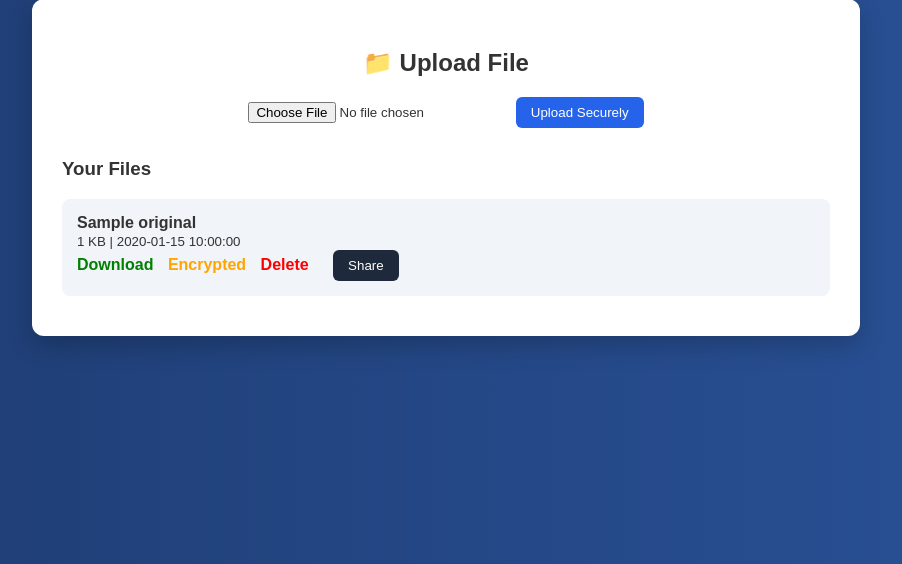
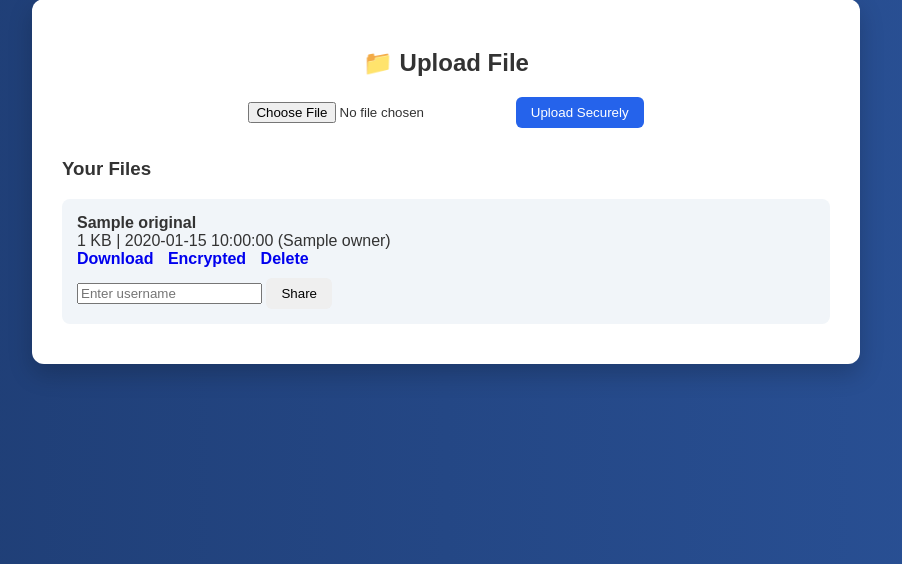
Before and after one commit to Hheemm15/secure-file-sharing-system, a Flask app: template templates/upload.html in a window 1280 px wide. Shown: the part 100-664 px from the top of the page, without its empty margins (194-1096 px from the left). Run offline with Flask 3, Linux system fonts and the light colour scheme; the template is opened without the code that fills it: most values are stand-ins (such as "Sample title", 1, 10 or a date in 2020); parts of the project's set-up code (start-up, migrations or seed data) failed here and were passed over.

Commit message:
add secure file sharing from db users

```diff
--- a/app.py
+++ b/app.py
@@ -51,6 +51,9 @@ def login():
 
         if user:
             session['user'] = username
+            if 'pending_file' in session:
+                file_id = session.pop('pending_file')
+                return redirect(f'/secure-share/{file_id}')
             return redirect('/upload')
         else:
             flash("Invalid credentials!")
@@ -67,7 +70,6 @@ def logout():
     return redirect('/login')
 
 
-# ================= UPLOAD =================
 @app.route('/upload', methods=['GET', 'POST'])
 def upload():
     if 'user' not in session:
@@ -79,6 +81,7 @@ def upload():
     if not os.path.exists(user_folder):
         os.makedirs(user_folder)
 
+    # ================= UPLOAD =================
     if request.method == 'POST':
         if 'file' not in request.files:
             flash("No file selected!")
@@ -92,7 +95,6 @@ def upload():
 
         data = file.read()
 
-        # Encrypt if not already encrypted
         try:
             decrypt_file(data)
             encrypted_data = data
@@ -107,28 +109,30 @@ def upload():
         with open(filepath, 'wb') as f:
             f.write(encrypted_data)
 
-        # Save in DB
         cursor.execute(
             "INSERT INTO files (filename, owner, filepath, file_id) VALUES (%s, %s, %s, %s)",
             (filename, user, filepath, file_id)
         )
         conn.commit()
 
-        share_link = request.host_url + "share/" + file_id
-        flash(f"File uploaded! Share link copied below.")
-
+        flash("File uploaded successfully!")
         return redirect('/upload')
 
     # ================= FILE LIST =================
-    cursor.execute(
-        "SELECT filename, filepath, created_at, file_id FROM files WHERE owner=%s",
-        (user,)
-    )
+    cursor.execute("""
+        SELECT filename, filepath, created_at, file_id, owner
+        FROM files
+        WHERE owner=%s
+        OR file_id IN (
+            SELECT file_id FROM file_access WHERE username=%s
+        )
+    """, (user, user))
+
     results = cursor.fetchall()
 
     files = []
     for row in results:
-        filename, filepath, created_at, file_id = row
+        filename, filepath, created_at, file_id, owner = row
 
         if os.path.exists(filepath):
             files.append({
@@ -136,7 +140,8 @@ def upload():
                 "original": filename,
                 "size": round(os.path.getsize(filepath)/1024, 2),
                 "time": created_at,
-                "file_id": file_id
+                "file_id": file_id,
+                "owner": "You" if owner == user else "Shared"
             })
 
     return render_template('upload.html', files=files)
@@ -150,6 +155,19 @@ def download(filename):
 
     user = session['user']
     filepath = os.path.join(UPLOAD_FOLDER, user, filename)
+
+    # check access
+    cursor.execute("""
+        SELECT * FROM files
+        WHERE filepath=%s AND (
+            owner=%s OR file_id IN (
+                SELECT file_id FROM file_access WHERE username=%s
+            )
+        )
+    """, (filepath, user, user))
+
+    if not cursor.fetchone():
+        return "Access denied!"
 
     with open(filepath, 'rb') as f:
         encrypted_data = f.read()
@@ -222,6 +240,83 @@ def delete(filename):
 
     return redirect('/upload')
 
+# ================= SECURE SHARE =================
+@app.route('/secure-share/<file_id>')
+def secure_share(file_id):
+    if 'user' not in session:
+        session['pending_file'] = file_id
+        return redirect('/login')
+
+    current_user = session['user']
+
+    # Check if file exists
+    cursor.execute(
+        "SELECT filename, filepath FROM files WHERE file_id=%s",
+        (file_id,)
+    )
+    result = cursor.fetchone()
+
+    if not result:
+        return "Invalid link!"
+
+    filename, filepath = result
+
+    #  GIVE ACCESS (instead of copying)
+    cursor.execute(
+        "SELECT * FROM file_access WHERE file_id=%s AND username=%s",
+        (file_id, current_user)
+    )
+
+    if not cursor.fetchone():
+        cursor.execute(
+            "INSERT INTO file_access (file_id, username) VALUES (%s, %s)",
+            (file_id, current_user)
+        )
+        conn.commit()
+
+    # Download file
+    with open(filepath, 'rb') as f:
+        encrypted_data = f.read()
+
+    decrypted_data = decrypt_file(encrypted_data)
+
+    temp_path = "shared_" + filename
+
+    with open(temp_path, 'wb') as f:
+        f.write(decrypted_data)
+
+    return send_file(temp_path, as_attachment=True)
+
+# ================= SHARE WITH USER =================
+@app.route('/share_user', methods=['POST'])
+def share_user():
+    if 'user' not in session:
+        return redirect('/login')
+
+    file_id = request.form['file_id']
+    target_user = request.form['username']
+
+    # check if user exists
+    cursor.execute("SELECT * FROM users WHERE username=%s", (target_user,))
+    if not cursor.fetchone():
+        flash("User does not exist!")
+        return redirect('/upload')
+
+    # prevent duplicate access
+    cursor.execute(
+        "SELECT * FROM file_access WHERE file_id=%s AND username=%s",
+        (file_id, target_user)
+    )
+
+    if not cursor.fetchone():
+        cursor.execute(
+            "INSERT INTO file_access (file_id, username) VALUES (%s, %s)",
+            (file_id, target_user)
+        )
+        conn.commit()
+
+    flash(f"File shared with {target_user}!")
+    return redirect('/upload')
 
 # ================= RUN =================
 if __name__ == '__main__':
--- a/templates/upload.html
+++ b/templates/upload.html
@@ -108,22 +108,30 @@
     <h3>Your Files</h3>
 
     {% for file in files %}
-    <div class="file-card">
-        <b>{{ file.original }}</b><br>
-        <small>{{ file.size }} KB | {{ file.time }}</small>
+<div class="file-card">
 
-        <div class="file-actions">
-            <a class="download" href="/download/{{ file.name }}">Download</a>
-            <a class="encrypted" href="/download_encrypted/{{ file.name }}">Encrypted</a>
-            <a class="delete" href="/delete/{{ file.name }}">Delete</a>
+    <b>{{ file.original }}</b><br>
+    {{ file.size }} KB | {{ file.time }}
+    <span>({{ file.owner }})</span>
 
-            <button class="share-btn"
-                onclick="copyLink('{{ request.host_url }}share/{{ file.file_id }}')">
-                Share
-            </button>
-        </div>
+    <div class="file-actions">
+        <a href="/download/{{ file.name }}">Download</a>
+        <a href="/download_encrypted/{{ file.name }}">Encrypted</a>
+        <a href="/delete/{{ file.name }}">Delete</a>
+
+        <!-- 🔐 SHARE WITH USER -->
+        <form method="POST" action="/share_user" style="margin-top:10px;">
+            <input type="hidden" name="file_id" value="{{ file.file_id }}">
+
+            <input type="text" name="username" placeholder="Enter username" required>
+
+            <button type="submit">Share</button>
+        </form>
+
     </div>
-    {% endfor %}
+
+</div>
+{% endfor %}
 
 </div>
 
```
Also changed, not shown: 4 other files.
